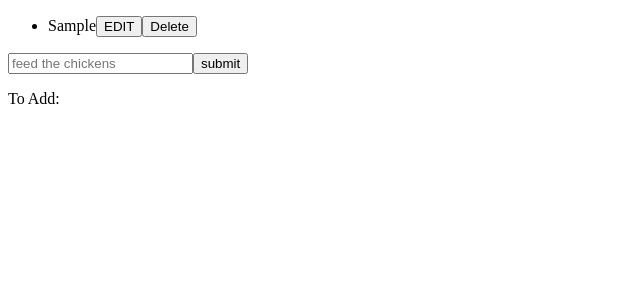
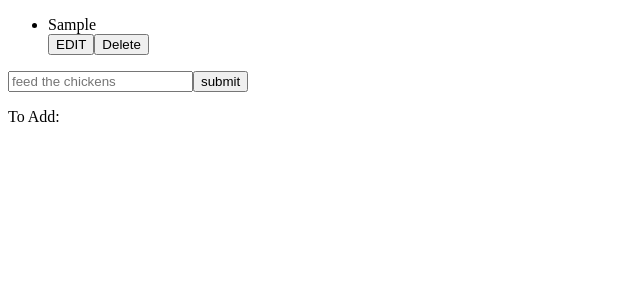
Before and after one commit to wanwari/react-to-do, a React (Create React App) app: page / in a window 1280 px wide. Both pictures are taken after typing "Sample" into the empty fields and a click on the button "submit". Shown: the top 300 px of the page, without its empty margins (0-640 px from the left). Built offline with nearby package versions, Linux system fonts and the light colour scheme.

Commit message:
feat: add ability to mark tasks complete

```diff
--- a/src/components/ListItem.js
+++ b/src/components/ListItem.js
@@ -4,11 +4,14 @@ const ListItem = props => {
 
     const [displayEditBox, setDisplayEditBox] = useState(false);
     const [editBoxContent, setEditBoxContent] = useState(props.children);
+    const [taskCompleted, setTaskCompleted] = useState(false);
 
     const updateValue = () => {
         props.editItemFromList(props.itemIndex, editBoxContent);
         setDisplayEditBox(false);
     }
+
+    const completed = {textDecoration: "line-through"};
 
     let editBox;
     if (displayEditBox) {
@@ -26,7 +29,7 @@ const ListItem = props => {
     return(
         <>
             <li>
-                { props.children }
+                <div style={ taskCompleted ? completed : null } onClick={() => setTaskCompleted(!taskCompleted)}>{ props.children }</div>
                 <button onClick={() => setDisplayEditBox(displayEditBox ? false : true)}>EDIT</button>
                 <button onClick={() => props.deleteItemFromList(props.itemIndex)}>Delete</button>
             </li>
```
